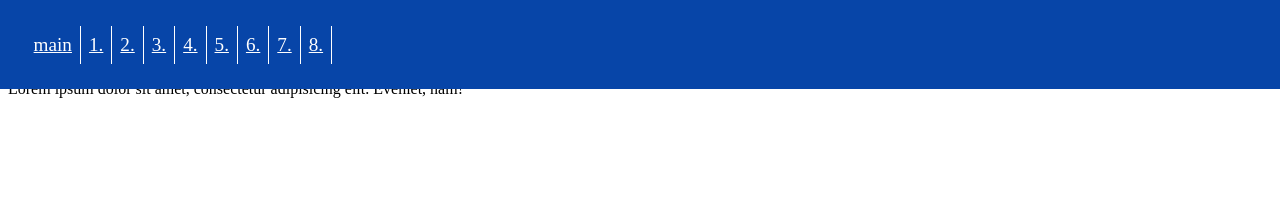
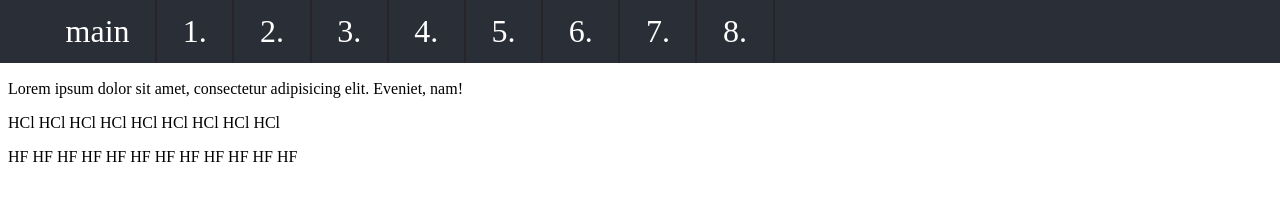
Before and after one commit to Nexxie95/acids, a plain HTML site: page index.html in a window 1280 px wide. Drawn offline with Linux system fonts and the light colour scheme.

Commit message:
Navbar somewhat funcioning

```diff
--- a/index.html
+++ b/index.html
@@ -11,8 +11,8 @@
     <body>
         <ul>
          <li><a href="#Home">main</a></li>
-         <li><a href="">1.</a></li>
-         <li><a href="">2.</a></li>
+         <li><a href="#HCl">1.</a></li>
+         <li><a href="#HF">2.</a></li>
          <li><a href="">3.</a></li>
          <li><a href="">4.</a></li>
          <li><a href="">5.</a></li>
@@ -25,5 +25,14 @@
             <h1>Lorem ipsum dolor sit amet consectetur adipisicing elit.</h1>
             <p>Lorem ipsum dolor sit amet, consectetur adipisicing elit. Eveniet, nam!</p>
         </div>
+
+        <div class="section" id="HCl">
+            <p>HCl HCl HCl HCl HCl HCl HCl HCl HCl</p>
+        </div>
+
+        <div class="section" id="HF">
+            <p>HF HF HF HF HF HF HF HF HF HF HF HF </p>
+        </div>
     </body>
+
 </html>
--- a/style.css
+++ b/style.css
@@ -1,27 +1,33 @@
 ul {
     list-style-type: none;
     margin: 0%;
-    padding: 2%;
+
     overflow: hidden;
-    background-color: #0745a8;
+    background-color: #2a2e36;
     position: fixed;
     top: 0;
     width: 100%;
     left: 0%;
-    font-size: 120%;
 
 }
 
 
 li {
-    display: inline;
-    float: left;
-    border-right: 1px solid #ffffff;
+    float: inline-start;
+    border-right: 2px solid #27252a ;
+    font-size: 200%;
+    padding: 1%;
 }
 
 li a {
     display: block;
-    padding: 8px;
-    background-color: #0745a8;
+    padding-left:  1dvw;
+    padding-right: 1dvw;
+    background-color: #2a2e36;
     color:#ffffff;
-  }
+    text-decoration: none;
+}
+
+li a:hover {
+    color: #808080;
+}
```
